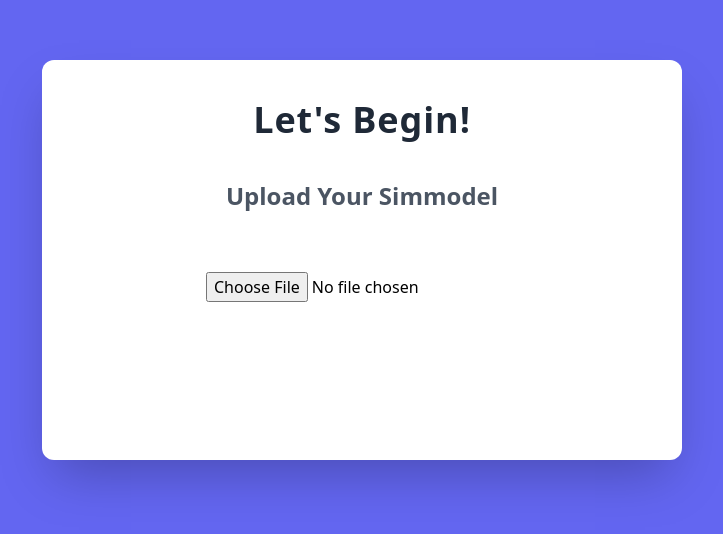
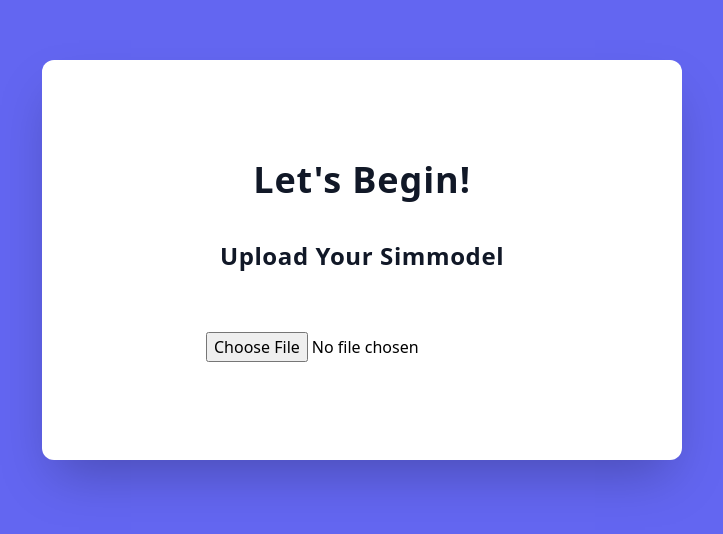
Before and after one commit to RookieIndieDev/chaos-design, a React (Create React App) app: page / in a window 1280 px wide. Shown: the part 148-682 px from the top of the page, without its empty margins (278-1001 px from the left). Built offline with nearby package versions, Linux system fonts and the light colour scheme.

Commit message:
- Added "MiddleNeuron" as $TYPE for middle neurons - Added "activator" key for Middle Neurons

```diff
--- a/src/components/Main.js
+++ b/src/components/Main.js
@@ -120,12 +120,12 @@ class Main extends React.Component
 			var neuron = {
 				_base_type:this.state.baseType,
 				id:"neuron-"+this.state.totalNumberOfNeurons,
-				$TYPE:this.state.currentNeuron,
+				$TYPE:(this.state.baseType !== "middle"?this.state.currentNeuron:"MiddleNeuron"),
 				dependencies:[]
 			}
 
-/*			if(this.state.baseType !== "middle")
-				keys.forEach(key => neuron[key] = "default")*/
+			if(this.state.baseType === "middle")
+				neuron["activator"] = this.state.currentNeuron
 			var shape = this.shapeRef.current.clone({width: 120, height: 50, fill:color})
 			var text = this.textRef.current.clone({align:"center", width:120, height:50, fontSize:10, padding:20, text:this.state.currentNeuron, wrap:"char", ellipsis:true })
 			var neuronId = this.textRef.current.clone({align:"center", width:120, height:50, fontSize:10, padding:30, offsetX:5, text:"neuronId: " + this.state.totalNumberOfNeurons,
@@ -322,11 +322,11 @@ class Main extends React.Component
 			let simmodel;
 			return(
 				<div className="justify-center flex w-screen h-screen bg-indigo-500">
-				<div className="rounded-xl shadow-2xl h-1/2 w-2/4 mt-52 bg-white pt-5">
-					<p className="font-semibold text-4xl text-gray-800 py-5 tracking-wide">
+				<div className="rounded-xl shadow-2xl opacity-100 h-1/2 w-2/4 mt-52 bg-white pt-20">
+					<p className="font-semibold text-4xl text-gray-900 py-5 tracking-wide select-none">
 						Let's Begin!
 					</p>
-					<p className="font-semibold text-2xl text-gray-600 py-5">
+					<p className="font-semibold text-2xl text-gray-900 py-5 tracking-wide select-none">
 						Upload Your Simmodel
 					</p>
 					<p className="text-xl text-red-500">{this.state.errorText}</p>
```
